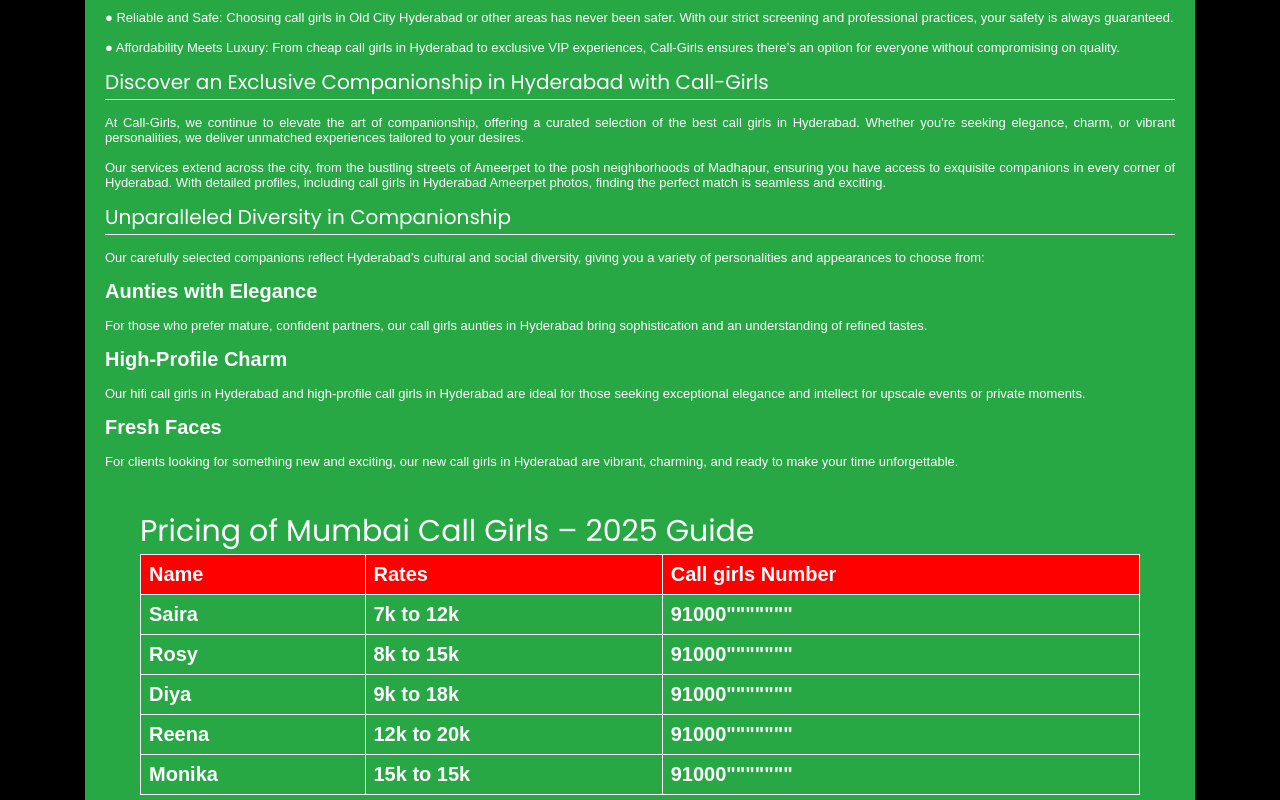
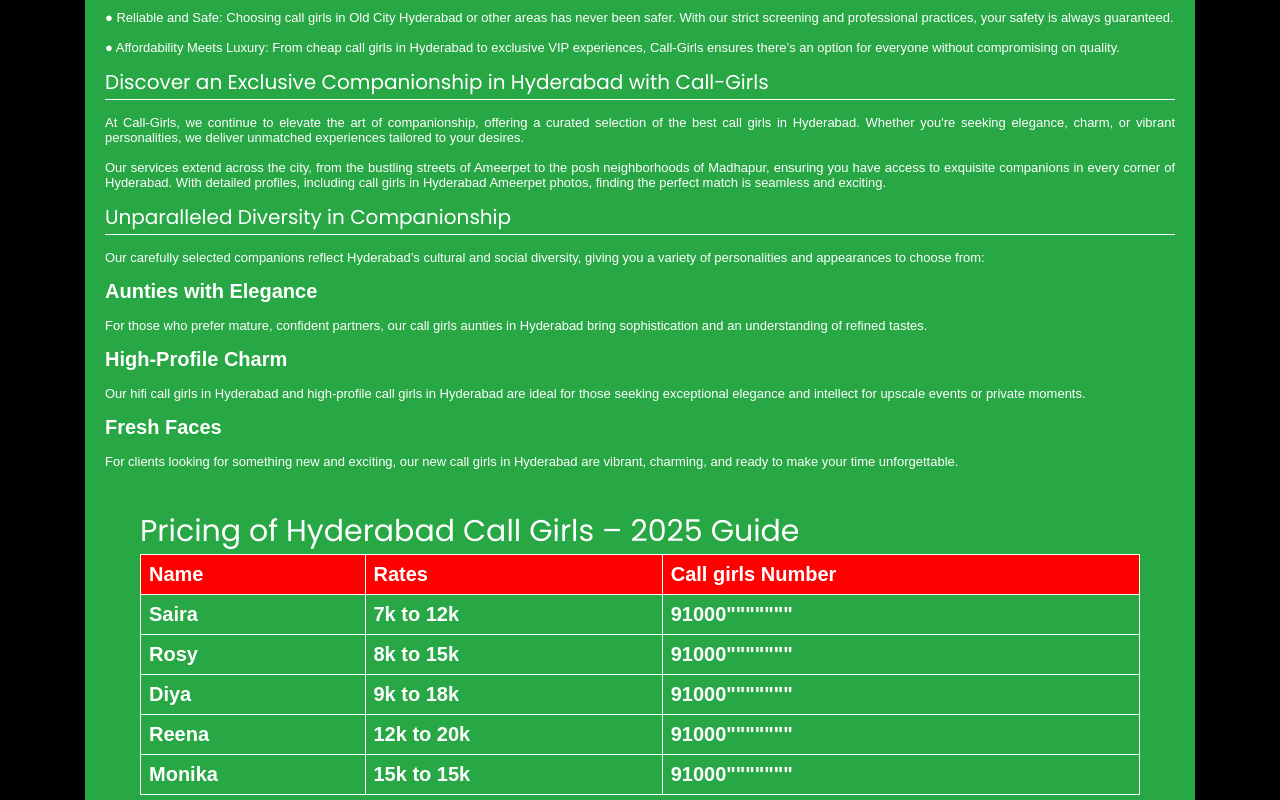
Before and after one commit to sjon01/hyderabad.call-girls, a plain HTML site: page index.html in a window 1280 px wide. Shown: the part 11200-12000 px from the top of the page. Drawn offline with Linux system fonts and the light colour scheme.

Commit message:
Update index.html

```diff
--- a/index.html
+++ b/index.html
@@ -1856,7 +1856,7 @@
                     <div class="container">
                         <div class="details-note-box">
                             <div class="inner-data-wrap">
-                                <h2>Pricing of Mumbai Call Girls – 2025 Guide</h2>
+                                <h2>Pricing of Hyderabad Call Girls – 2025 Guide</h2>
                                 <table>
                                     <thead>
                                         <tr>
```
